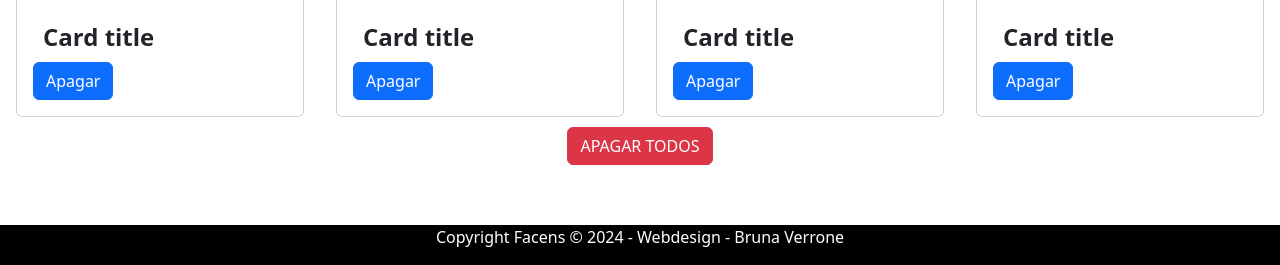
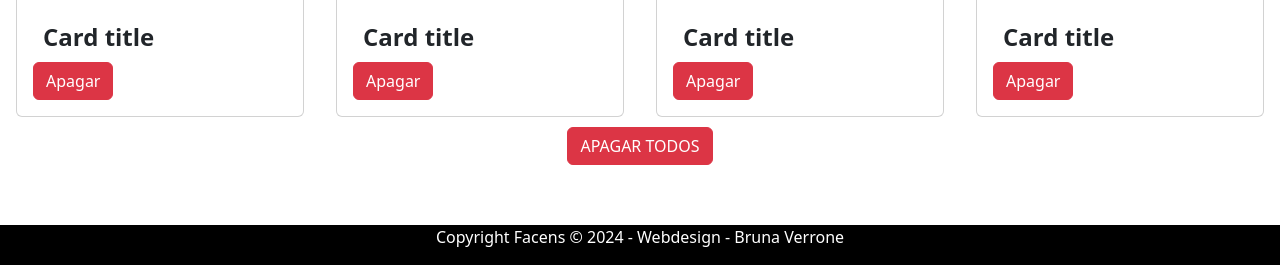
Before and after one commit to verronebrunaa/AC2-webdesign, a plain HTML site: page index.html in a window 1280 px wide. Shown: the part 535-800 px from the top of the page. Drawn offline with nearby package versions, Linux system fonts and the light colour scheme.

Commit message:
Change delete button style to 'btn-danger'

```diff
--- a/index.html
+++ b/index.html
@@ -36,7 +36,7 @@
             <img src="https://picsum.photos/200" class="card-img-top" alt="random with picsum">
             <div class="card-body">
                 <h5 class="card-title">Card title</h5>
-                <button class="btn btn-primary delete-card">Apagar</button>
+                <button class="btn btn-danger delete-card">Apagar</button>
             </div>
         </div>
 
@@ -44,7 +44,7 @@
             <img src="https://picsum.photos/300" class="card-img-top" alt="random with picsum">
             <div class="card-body">
                 <h5 class="card-title">Card title</h5>
-                <button class="btn btn-primary delete-card">Apagar</button>
+                <button class="btn btn-danger delete-card">Apagar</button>
             </div>
         </div>
 
@@ -52,7 +52,7 @@
             <img src="https://picsum.photos/400" class="card-img-top" alt="random with picsum">
             <div class="card-body">
                 <h5 class="card-title">Card title</h5>
-                <button class="btn btn-primary delete-card">Apagar</button>
+                <button class="btn btn-danger delete-card">Apagar</button>
             </div>
         </div>
 
@@ -60,7 +60,7 @@
             <img src="https://picsum.photos/500" class="card-img-top" alt="random with picsum">
             <div class="card-body">
                 <h5 class="card-title">Card title</h5>
-                <button class="btn btn-primary delete-card">Apagar</button>
+                <button class="btn btn-danger delete-card">Apagar</button>
             </div>
         </div>
     </div>
```
